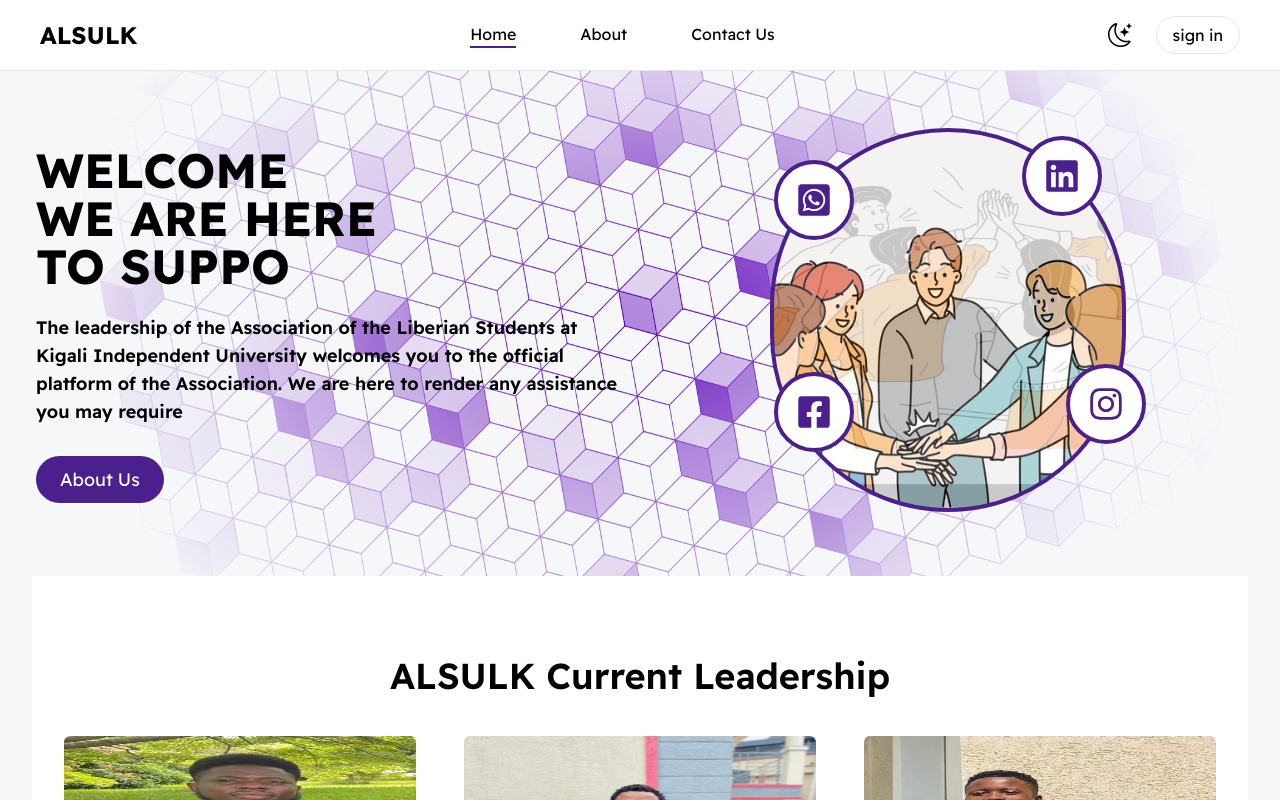
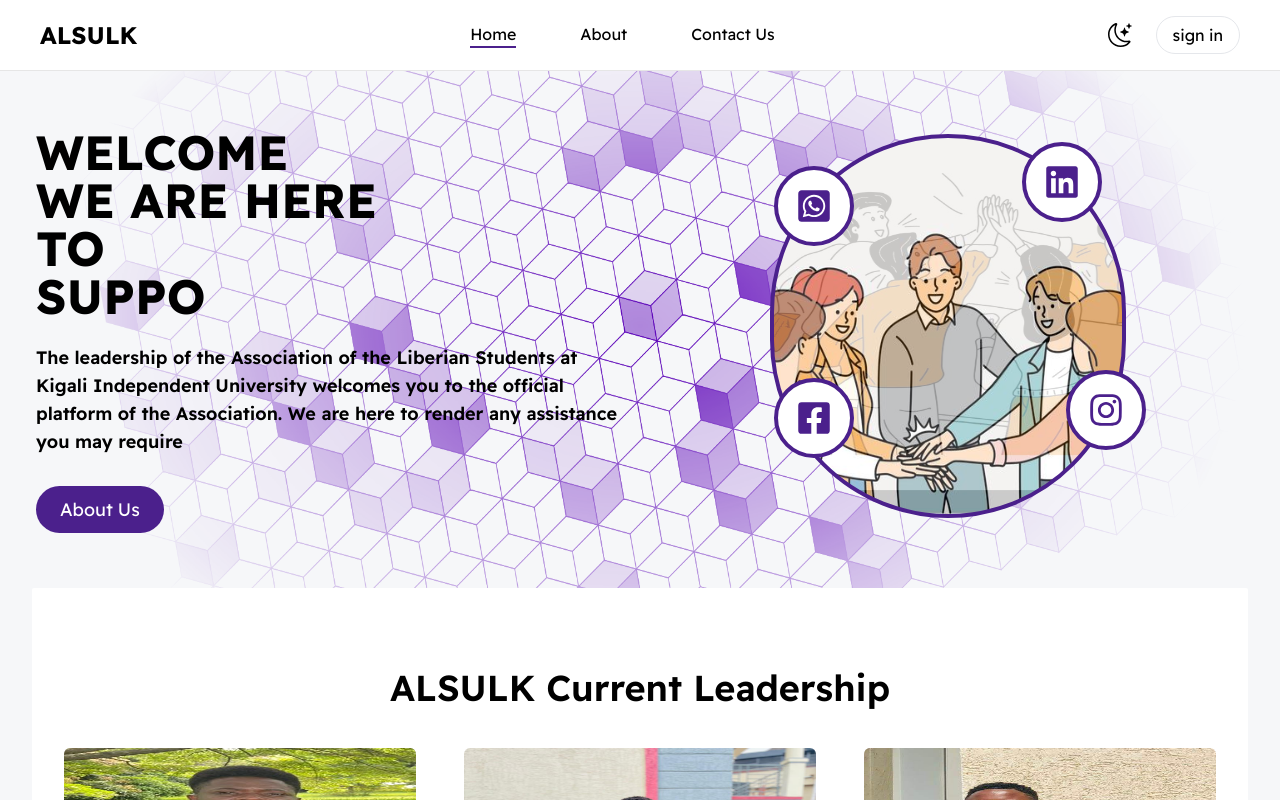
Before and after one commit to mulbahoplanojames/Harmony_Coalition_Project, a React (Vite) app: page /home in a window 1280 px wide. Built offline with nearby package versions, Linux system fonts and the light colour scheme.

Commit message:
Working on the Admin Dashboard and make some changes to the hero header

```diff
--- a/src/Components/Home_Hero/HomeHero.jsx
+++ b/src/Components/Home_Hero/HomeHero.jsx
@@ -33,8 +33,8 @@ const HomeHero = () => {
           transition={{ duration: 0.8 }}
         >
           {/* Displaying the heading */}
-          <div className="md:text-5xl text-4xl uppercase font-black md:pr-[14.2rem] pr-10 sm:pr-12 pb-6 z-50">
-            Welcome <br /> we are here to {WordFlicker()}
+          <div className="md:text-5xl text-3xl uppercase font-black md:pr-[12rem] pr-5 sm:pr-2 pb-6 z-50">
+            Welcome <br /> we are here to <br /> {WordFlicker()}
           </div>
           {/* Displaying the description */}
           <p className="text-lg  mb-10 font-semibold z-40 ">
```
